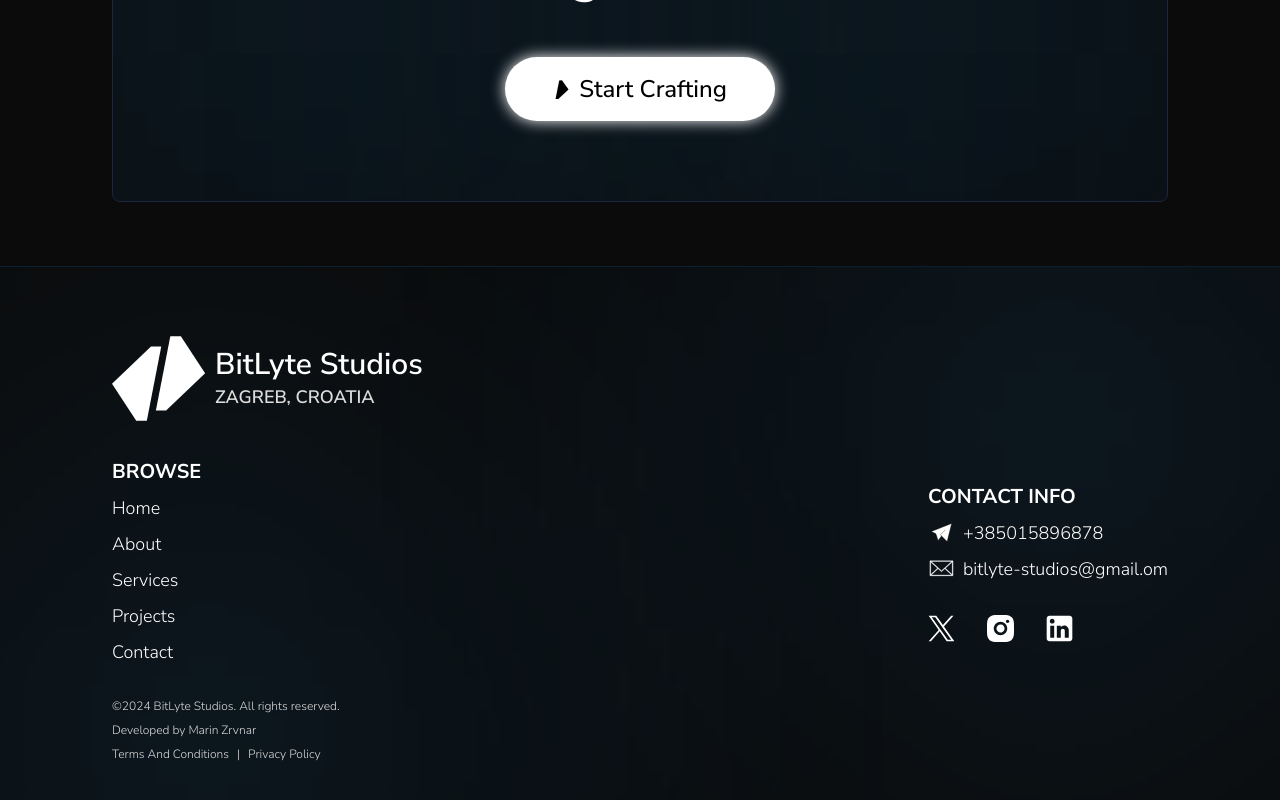
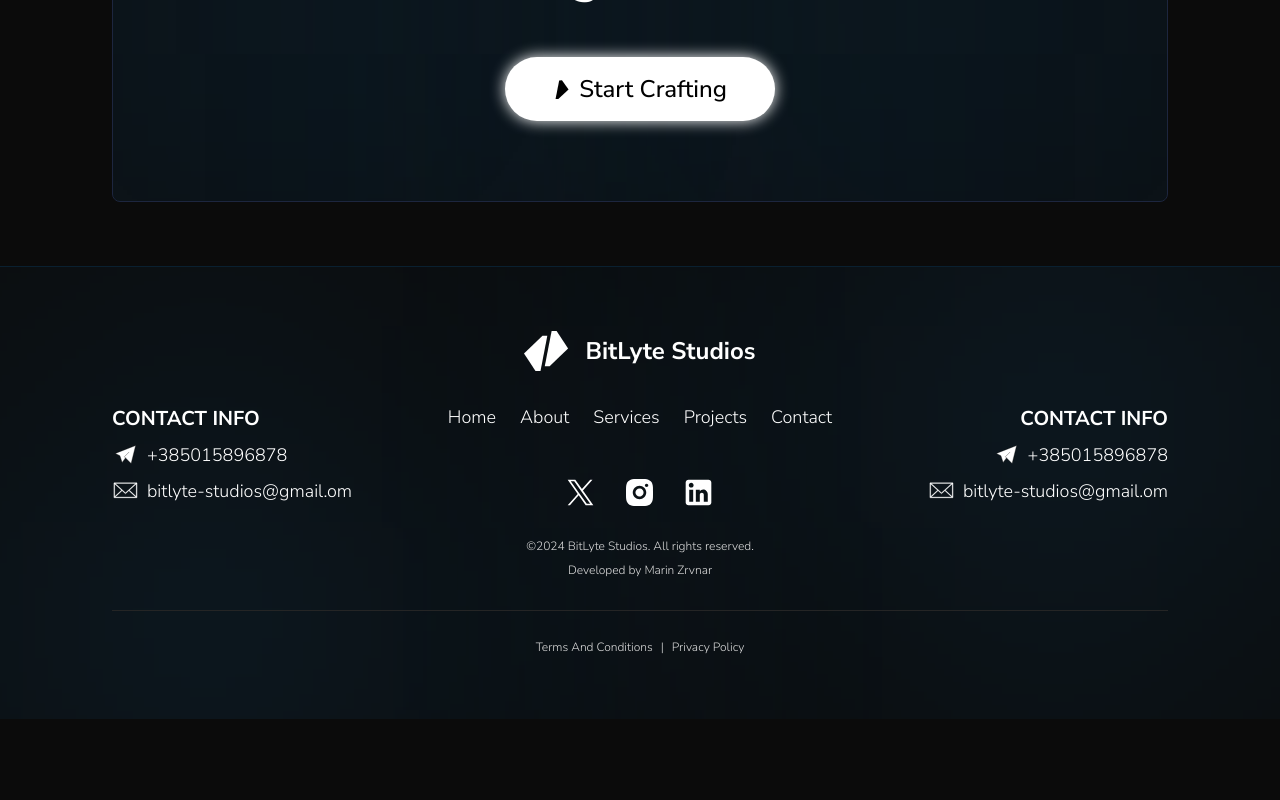
Before and after one commit to zrvnarmarin/BitLyte-Studios-Website, a Next.js app: page /contact in a window 1280 px wide. Shown: the part 2182-2982 px from the top of the page. After the commit the page ends 2901 px from the top, so only its background shows below. Built offline with nearby package versions, Linux system fonts and the light colour scheme.

Commit message:
complete redesign of footer;  added ids for each ValueCard in AchievementsSection of home page;

```diff
--- a/app/(home-sections)/AchievementsSection.tsx
+++ b/app/(home-sections)/AchievementsSection.tsx
@@ -36,17 +36,18 @@ export default function AchievementsSection() {
           across all platforms can increase revenue by{" "}
           <span className="custom-text">23%</span> and are{" "}
           <span className="custom-text">3x</span> more likely to be recognized
-          by customers. This are our promises to you.
+          by customers.
         </h3>
 
         {/* Cards and CTA section */}
         <div className="w-full relative grid grid-cols-1 xl:grid-cols-1 items-start gap-6 pt-4 sm:pt-8 md:pt-12">
           <div className="flex flex-col gap-6 z-20">
             {/* Blur background */}
-            {/* <div className="w-96 h-96 absolute right-24 top-1/2 transform -translate-x-1/2 -translate-y-1/2 bg-gradient-to-r from-[#1A9FFF] to-[#0086E6] z-10 blur-[230px] pointer-events-none"></div> */}
+            {/* <div className="w-24 h-24 absolute left-24 top-1/2 transform -translate-x-1/2 -translate-y-1/2 bg-gradient-to-r from-[#1A9FFF] to-[#0086E6] z-10 blur-[230px] pointer-events-none"></div> */}
 
             {promiseCardsData.map((promiseCard) => (
               <PromiseCard
+                id={promiseCard.id}
                 key={promiseCard.title}
                 title={promiseCard.title}
                 promise={promiseCard.promise}
@@ -96,6 +97,7 @@ export const AchievementCard = ({
 };
 
 export type PromiseCardType = {
+  id: number;
   title: string;
   promise: string;
   description: string;
@@ -103,16 +105,19 @@ export type PromiseCardType = {
 
 export const promiseCardsData: PromiseCardType[] = [
   {
+    id: 1,
     title: "Results You Can Trust",
     promise: `We won't stop until your vision is fully realized. Your satisfaction drives our process, and we’re dedicated to delivering exactly what you need.`,
     description: `We listen closely, adapt quickly, and implement feedback at every stage to ensure the final outcome aligns perfectly with your expectations.`,
   },
   {
+    id: 2,
     title: "Results You Can Trust",
     promise: `We guarantee your project will be delivered on time, without sacrificing the level of quality. We understand deadlines matter and commit to staying on track.`,
     description: `With dedicated project management and clear milestones, we keep the process streamlined and efficient, ensuring every deadline is met.`,
   },
   {
+    id: 3,
     title: "Results You Can Trust",
     promise: `We promise that every project we deliver is tailored to your specific needs. No one-size-fits-all solutions - everything we build is unique to your business.`,
     description: `By thoroughly understanding your goals, industry, and audience, we create personalized strategies and designs that are perfectly suited to drive your success.`,
@@ -120,12 +125,13 @@ export const promiseCardsData: PromiseCardType[] = [
 ];
 
 export const PromiseCard = ({
+  id,
   title,
   promise,
   description,
 }: PromiseCardType) => {
   return (
-    <div className="border-t-[0.5px] border-[#0a2030] z-20 py-6">
+    <div className={`${id % 2 === 0 ? 'border-y-[0.5px] border-[#0a2030]' : 'border-none'}  z-20 py-6`}>
       <div className="relative rounded-lg overflow-hidden flex flex-col items-center gap-1 z-20">
         {/* Card content */}
         <div className=" overflow-hidden relative flex flex-col items-center gap-0 justify-start z-20 pl-6 ">
--- a/app/components/Footer.tsx
+++ b/app/components/Footer.tsx
@@ -1,48 +1,26 @@
 import React from "react";
-import { LogoIconWhite } from "./Navbar";
+import { LogoIcon, LogoIconWhite } from "./Navbar";
 import Link from "next/link";
 
 export default function Footer() {
   return (
     <footer className="relative w-full mt-12 py-16 px-8 md:px-14 lg:px-24 xl:px-28 2xl:px-32 3xl:px-72 border-t-[0.5px] border-[#0a2030] overflow-hidden">
-
       <div className="w-48 h-48 absolute bottom-0 bg-gradient-to-r from-[#1A9FFF] to-[#1A9FFF] z-10 blur-[230px]"></div>
       <div className="w-48 h-48 absolute right-32 bg-gradient-to-r from-[#1A9FFF] to-[#1A9FFF] z-10 blur-[230px]"></div>
 
       <div className="relative z-10 w-full flex flex-col items-start gap-2">
-
         {/* Logo */}
-        <Link href="/">
-          <div className="flex flex-col md:flex-row items- md:items-center gap-2">
-            <LogoIconWhite width={95} height={95} />
-            <div className="flex flex-col items-start gap-2 md:gap-0">
-              <span className="text-[#ffffff] text-3xl font-semibold">
+        <Link href={`/`} className="w-full flex items-center justify-center">
+          <div className="flex items-center gap-2 lg:gap-4">
+            <LogoIcon />
+            <span className="text-[#ffffff] text-lg sm:text-xl lg:text-2xl font-bold">
               BitLyte Studios
             </span>
-              <span className="text-base md:text-lg font-semibold text-[#dddddd] uppercase">
-                Zagreb, Croatia
-              </span>
-            </div>
           </div>
         </Link>
 
-        <div className="flex items-center justify-between w-full">
-            {/* Quick links */}
-            <div className="flex flex-col pt-6 gap-2">
-              <p className="text-base md:text-xl text-[#ffffff] font-normal md:font-bold uppercase">Browse</p>
-              {quickLinkRoutes.map((routeLink) => (
-                <React.Fragment key={routeLink.id}>
-                  <Link href={routeLink.href}>
-                    <p className="text-sm md:text-lg text-[#ffffff] font-normal md:font-light">
-                      {routeLink.title}
-                    </p>
-                  </Link>
-                </React.Fragment>
-              ))}
-            </div>
-
-            {/* Social media links */}
-            <div className="flex flex-col pt-6 gap-2">
+        <div className="w-full flex items-center">
+          <div className="w-full flex flex-col pt-6 gap-2">
             <p className="text-base md:text-xl text-[#ffffff] font-normal md:font-bold uppercase">
               Contact info
             </p>
@@ -58,6 +36,29 @@ export default function Footer() {
                 bitlyte-studios@gmail.om
               </span>
             </div>
+          </div>
+
+          <div className="flex flex-col items-center justify-between w-full">
+            {/* Quick links */}
+            <div className="flex flex-col pt-6 gap-2">
+              {/* <p className="text-base md:text-xl text-[#ffffff] font-normal md:font-bold uppercase">
+                Browse
+              </p> */}
+              <div className="flex flex-row gap-6">
+                {quickLinkRoutes.map((routeLink) => (
+                  <React.Fragment key={routeLink.id}>
+                    <Link href={routeLink.href}>
+                      <p className="text-sm md:text-lg text-[#ffffff] font-normal md:font-light">
+                        {routeLink.title}
+                      </p>
+                    </Link>
+                  </React.Fragment>
+                ))}
+              </div>
+            </div>
+
+            {/* Social media links */}
+            <div className="flex flex-col pt-6 gap-2">
               <div className="w-full flex items-center gap-8 pt-6">
                 {socialMediaIcons.map((socialMediaIcon) => (
                   <React.Fragment key={socialMediaIcon.id}>
@@ -70,8 +71,28 @@ export default function Footer() {
             </div>
           </div>
 
+          <div className="w-full flex flex-col items-end pt-6 gap-2">
+            <p className="text-base md:text-xl text-[#ffffff] font-normal md:font-bold uppercase">
+              Contact info
+            </p>
+            <div className="flex items-center gap-2">
+              <ContactIcon />
+              <span className="text-sm md:text-lg text-[#ffffff] font-normal md:font-light">
+                +385015896878
+              </span>
+            </div>
+            <div className="flex items-center gap-2">
+              <EmailIcon />
+              <span className="text-sm md:text-lg text-[#ffffff] font-normal md:font-light">
+                bitlyte-studios@gmail.om
+              </span>
+            </div>
+          </div>
+        </div>
+
+        <div className="w-full flex flex-col items-center justify-between pb-6">
           {/* Copyright and author */}
-        <div className="flex flex-col gap-2 pt-6">
+          <div className="flex flex-col items-center justify-center gap-2 pt-6">
             <p className="text-xs text-[#dddddd] font-light">
               ©2024 BitLyte Studios. All rights reserved.
             </p>
@@ -79,14 +100,17 @@ export default function Footer() {
               Developed by Marin Zrvnar
             </p>
           </div>
+          {/* Terms and privacy */}
+        </div>
 
-        {/* Terms and privacy */}
-        <div className="w-full flex items-center justify-start gap-2 ">
+          <div className="w-full flex flex-col items-center justify-between pt-7 border-t-[0.5px] border-[#252525]">
+            <div className="flex items-center justify-start gap-2 ">
               <p className="text-xs text-[#dddddd] font-light">
                 Terms And Conditions
               </p>
               <span className="text-xs text-[#dddddd] font-light">|</span>
               <p className="text-xs text-[#dddddd] font-light">Privacy Policy</p>
+            </div>
           </div>
       </div>
     </footer>
```
Lines whose indentation alone changed are shown as unchanged.
